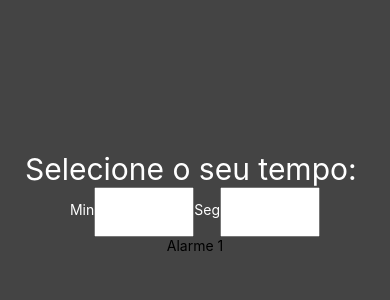
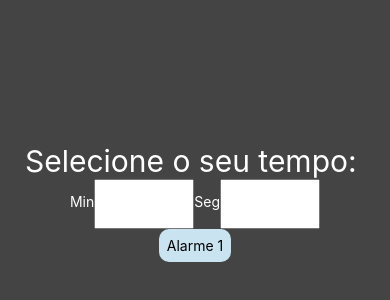
Before and after one commit to mateusmatosleonardo/app-timer, a React Native app: screen / in a window 390 px wide. Shown: the part 220-520 px from the top of the page. Built offline with nearby package versions, Linux system fonts and the light colour scheme.

Commit message:
styling button

```diff
--- a/components/Buttons.js
+++ b/components/Buttons.js
@@ -1,11 +1,19 @@
 import React from "react";
 
-import { TouchableOpacity, View, Text } from "react-native";
+import { TouchableOpacity, View, Text, StyleSheet } from "react-native";
 
 export default props =>{
     return(
         <View>
-            <TouchableOpacity><Text>Alarme 1</Text></TouchableOpacity>
+            <TouchableOpacity style={style.btnSelect}><Text>Alarme 1</Text></TouchableOpacity>
         </View>
     )
 }
+
+const style = StyleSheet.create({
+    btnSelect: {
+        padding: 8,
+        backgroundColor: '#c9e4f0',
+        borderRadius: 10
+    }
+})
```
